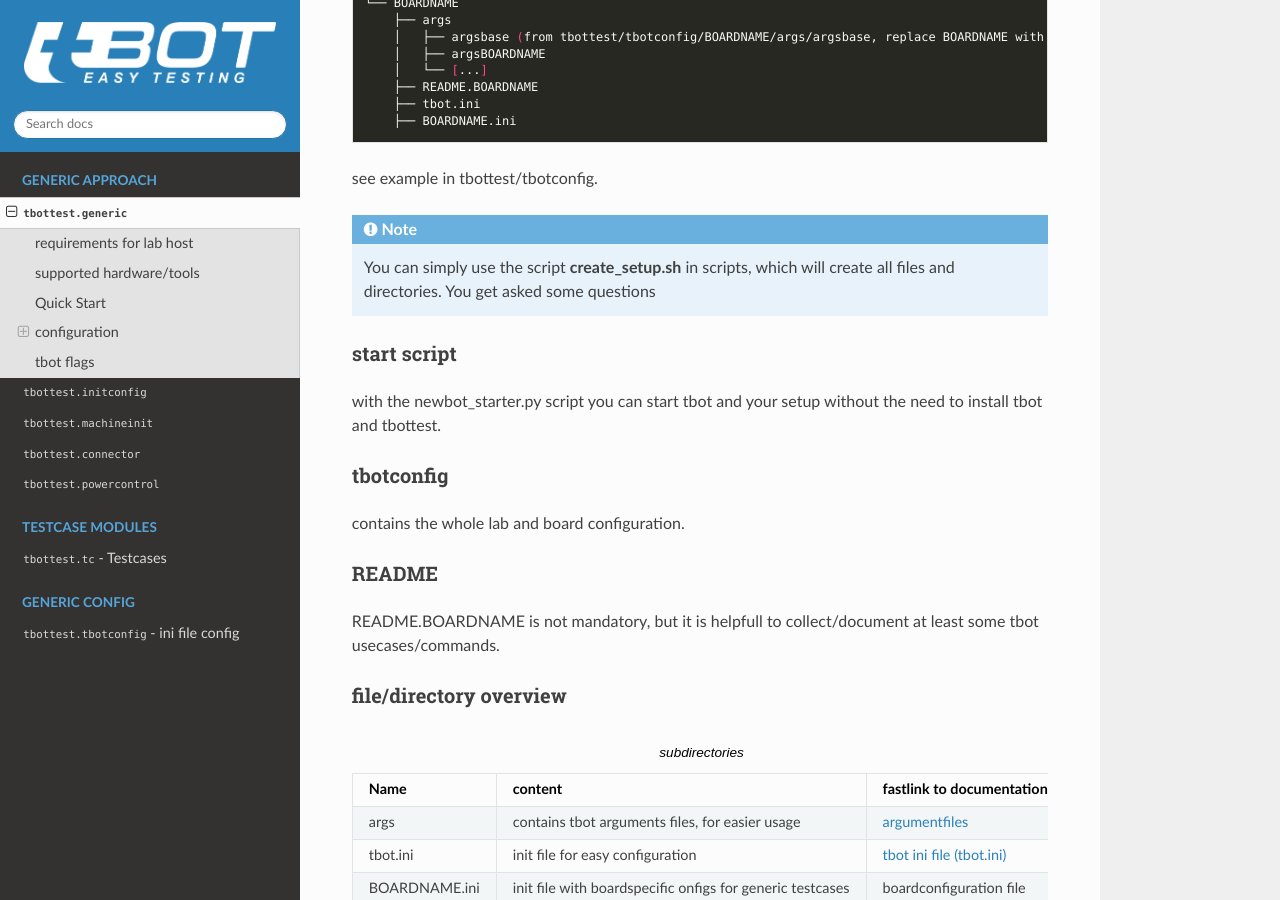
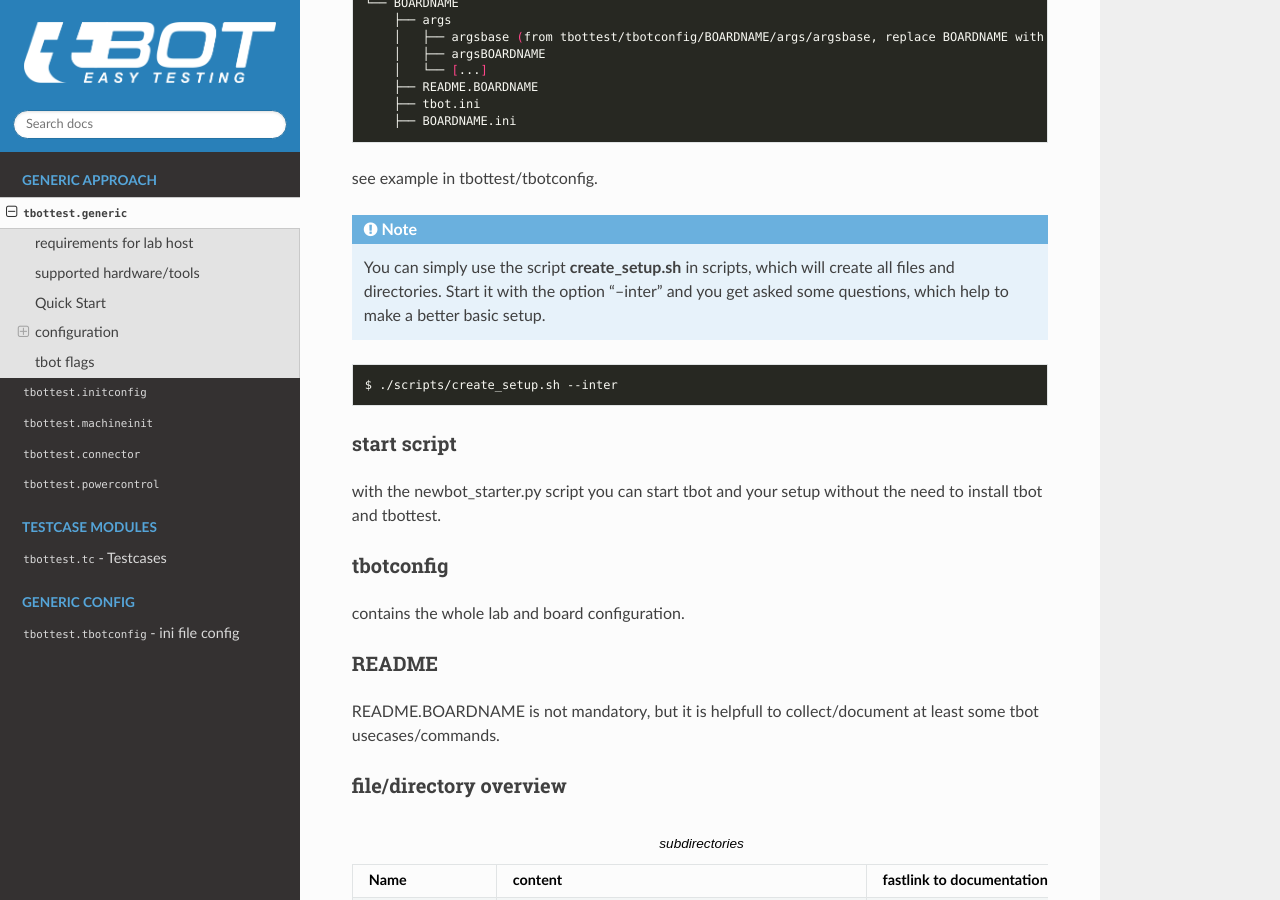
Before and after one commit to hsdenx/tbottest, a Sphinx documentation site: the page built from Documentation/generic.rst, in a window 1280 px wide and 900 px high, scrolled down 1636 px. Built offline with Sphinx 7.4.7 and the Read the Docs theme 2.0.0, drawn with Linux system fonts in a browser that asks for light colours; pages that are not in the unit, such as notebooks, are missing from menus.

Commit message:
create_setup.sh: add option --inter
add option "--inter"

If set, ask the user some question to make a better basic
setup.

Signed-off-by: Heiko Schocher <hs@denx.de>

```diff
--- a/Documentation/generic.rst
+++ b/Documentation/generic.rst
@@ -55,7 +55,6 @@ https://github.com/hsdenx/tbottest/tree/master/scripts/create_setup.sh
 
 which will create you a complete base setup, as described in `configuration`_.
 
-
 .. _genericconfiguration:
 
 configuration
@@ -93,7 +92,13 @@ see example in tbottest/tbotconfig.
 .. Note::
 
    You can simply use the script **create_setup.sh** in scripts, which
-   will create all files and directories. You get asked some questions
+   will create all files and directories. Start it with the option "--inter"
+   and you get asked some questions, which help to make a better basic setup.
+
+
+.. code-block:: bash
+
+   $ ./scripts/create_setup.sh --inter
 
 
 start script
```
Also changed, not shown: 1 other file.
